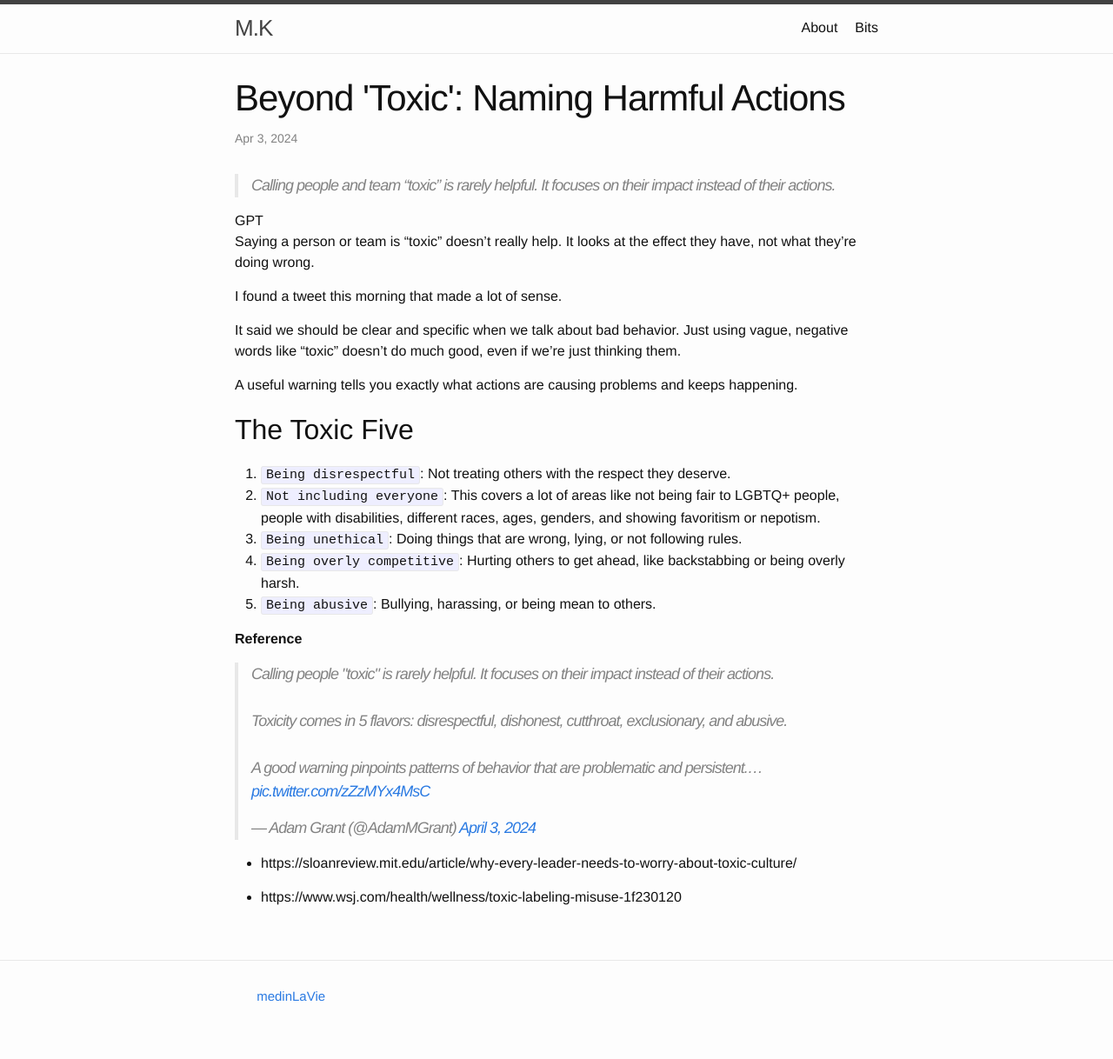
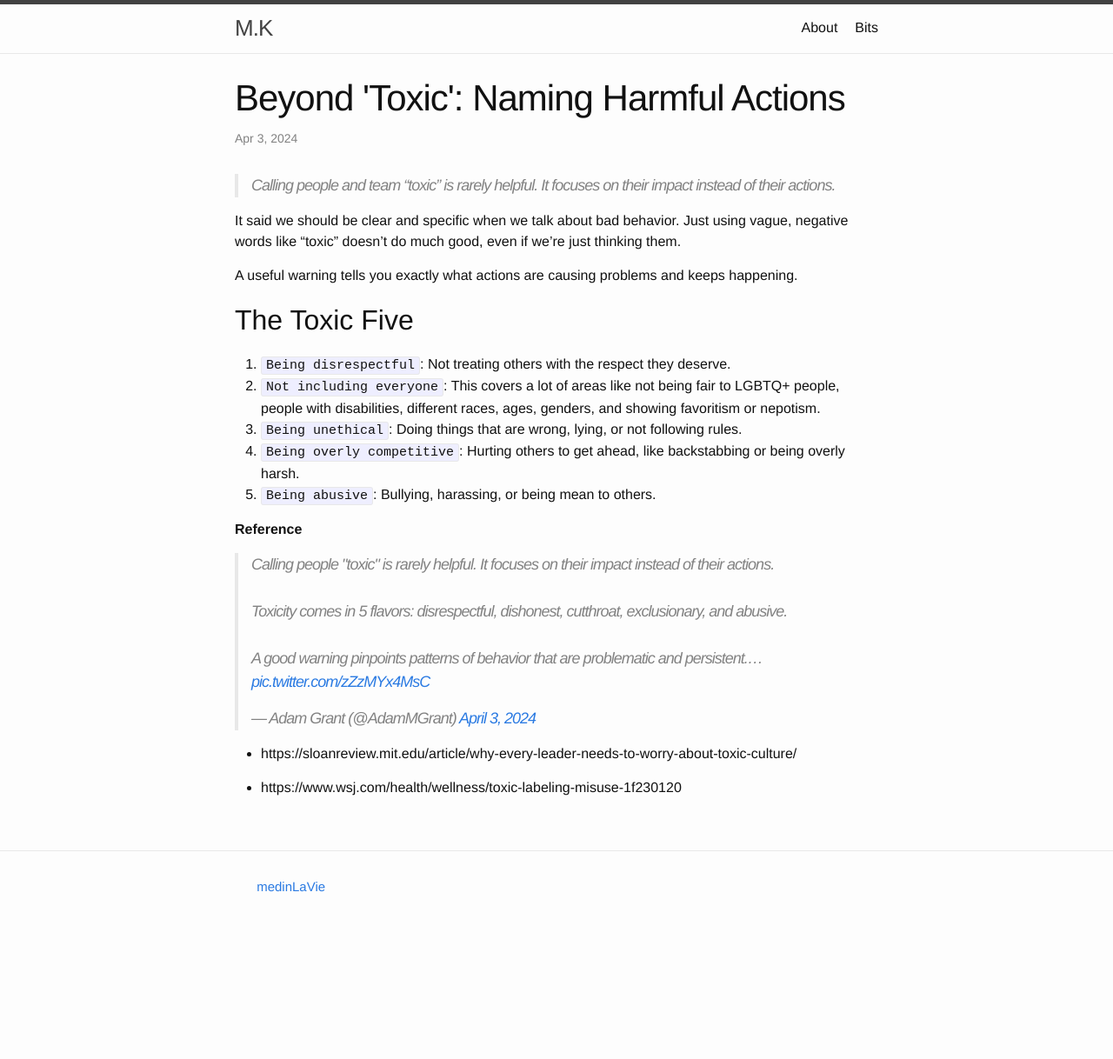
Before and after one commit to medinLaVie/medinLaVie.github.io, a Jekyll site: the page built from _posts/2024-04-03-be-more-specific-than-toxic.md, in a window 1280 px wide. Shown: the whole page at 87% size. Built offline with Jekyll 4.4.1, drawn with Linux system fonts in a browser that asks for light colours; comment, search, counter and statistics services are not loaded; after the commit the page ends 1092 px from its top, so only the background shows below that.

Commit message:
updated 4/3 post

```diff
--- a/_posts/2024-04-03-be-more-specific-than-toxic.md
+++ b/_posts/2024-04-03-be-more-specific-than-toxic.md
@@ -8,13 +8,6 @@ layout: page
 ---
 
 > Calling people and team "toxic" is rarely helpful. It focuses on their impact instead of their actions.
-
-GPT
-Saying a person or team is "toxic" doesn't really help. It looks at the effect they have, not what they're doing wrong.
-
-I found a tweet this morning that made a lot of sense.
-
-
 
 It said we should be clear and specific when we talk about bad behavior. Just using vague, negative words like "toxic" doesn't do much good, even if we're just thinking them.
 
```
